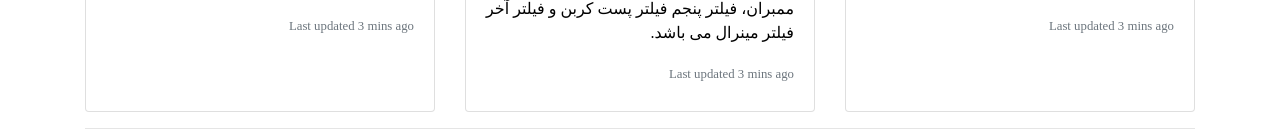
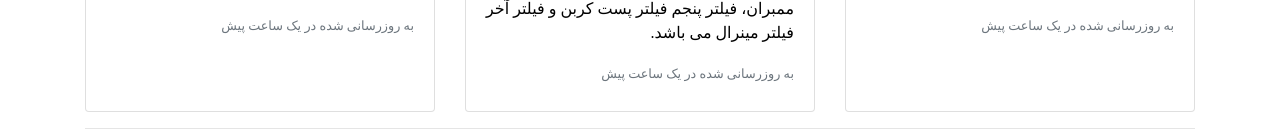
Before and after one commit to hamidrezaajorloo/aquapack, a plain HTML site: page index.html in a window 1280 px wide. Shown: the part 817-948 px from the top of the page. Drawn offline with Linux system fonts and the light colour scheme.

Commit message:
Update index.html

```diff
--- a/index.html
+++ b/index.html
@@ -107,7 +107,7 @@
           <div class="card-body">
             <h5 class="card-title text-right">اسمز معکوس چیست؟</h5>
             <p class="card-text text-justify">اسمز معکوس فرایندی است که در آن آب با املاح زیاد با فشار زیاد از یک غشا با منفذ بسیار ریز عبور داده میشود و نتیجه آن تولید آب با سختی بسیار پایین می باشد.</p>
-            <p class="card-text text-right"><small class="text-muted">Last updated 3 mins ago</small></p>
+            <p class="card-text text-right"><small class="text-muted">به روزرسانی شده در یک ساعت پیش</small></p>
           </div>
         </div>
         <div class="card img-hover-zoom">
@@ -115,7 +115,7 @@
           <div class="card-body">
             <h5 class="card-title text-right">معرفی انواع فیلترها</h5>
             <p class="card-text text-justify">دستگاه تصفیه آب خانگی معمولا دارای شش مرحله فیلتر بوده که هر کدام وظیفه خاصی هستند. فیلتر اول از نوع الیافی، فیلتر دوم کربن گرانول، فیلتر سوم کربن جامد، فیلتر چهارم ممبران، فیلتر پنجم فیلتر پست کربن و فیلتر آخر فیلتر مینرال می باشد.</p>
-            <p class="card-text text-right"><small class="text-muted">Last updated 3 mins ago</small></p>
+            <p class="card-text text-right"><small class="text-muted">به روزرسانی شده در یک ساعت پیش</small></p>
           </div>
         </div>
         <div class="card img-hover-zoom">
@@ -123,7 +123,7 @@
           <div class="card-body">
             <h5 class="card-title text-right">معرفی قطعات</h5>
             <p class="card-text text-justify">This is a wider card with supporting text below as a natural lead-in to additional content. This card has even longer content than the first to show that equal height action.</p>
-            <p class="card-text text-right"><small class="text-muted">Last updated 3 mins ago</small></p>
+            <p class="card-text text-right"><small class="text-muted">به روزرسانی شده در یک ساعت پیش</small></p>
           </div>
         </div>
       </div>
```
